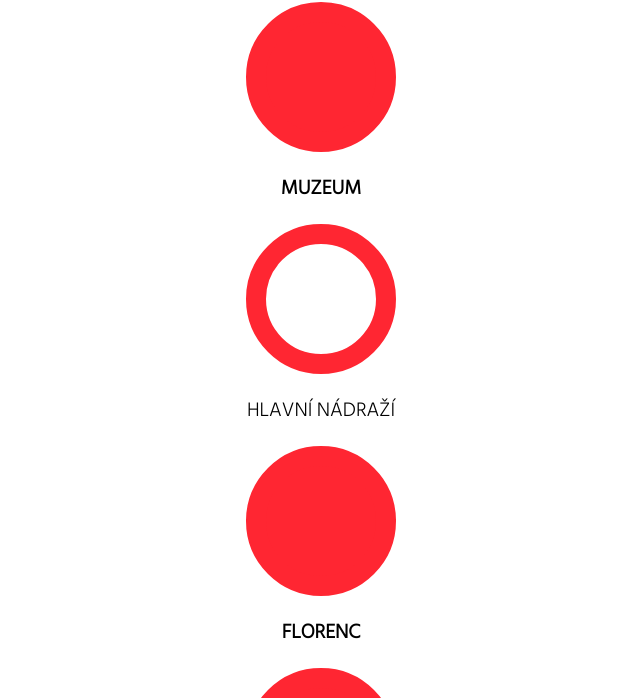
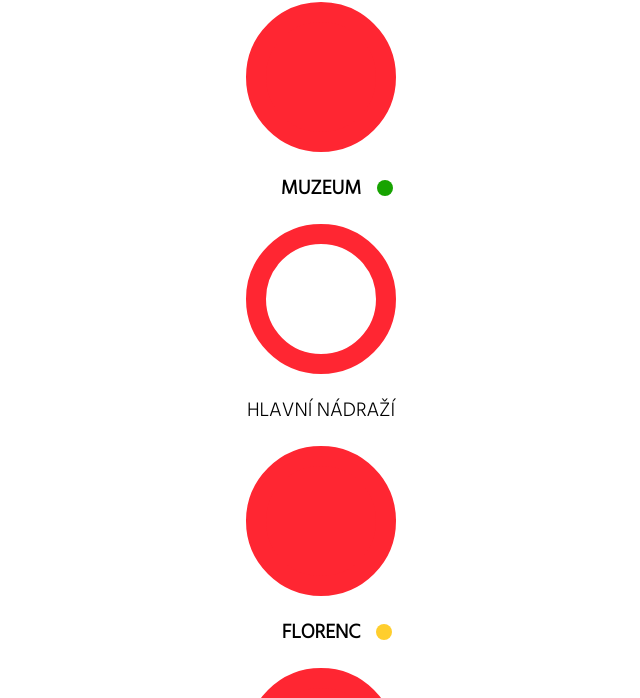
Before and after one commit to hrafil/UMetra_next.js, a Next.js app: page /line-c in a window 1280 px wide. Shown: the part 2022-2720 px from the top of the page, without its empty margins (319-959 px from the left). Built offline with nearby package versions, Linux system fonts and the light colour scheme.

Commit message:
Transfer krome A

```diff
--- a/components/CreateLine.js
+++ b/components/CreateLine.js
@@ -37,20 +37,19 @@ const CreateStation = ({ line, color, colorEmpty, letter }) => {
             <div className={color}></div>
             <p className="label">
               {line.station.toUpperCase()}
-              {
-                transferToC ? (
-                  <Link href="/line-c">
-                    <div className="transfer_red"></div>
-                  </Link>
-                ) : undefined
-
-                // transferToA ? (
-                //   <Link href="/line-a">A</Link>
-                // ) : transferToB ? (
-                //   <Link href="/line-b">B</Link>
-                // ) : (
-                //   ' '
-              }
+              {transferToC ? (
+                <Link href="/line-c">
+                  <div className="transfer_red"></div>
+                </Link>
+              ) : transferToA ? (
+                <Link href="/line-a">
+                  <div className="transfer_green"></div>
+                </Link>
+              ) : transferToB ? (
+                <Link href="/line-b">
+                  <div className="transfer_yellow"></div>
+                </Link>
+              ) : undefined}
             </p>
           </div>
         </Link>
--- a/styles/globals.css
+++ b/styles/globals.css
@@ -85,6 +85,28 @@ li {
 /* Line B transfer */
 .transfer_red {
   background-color: #ff2632;
+  width: 1rem;
+  height: 1rem;
+  border-radius: 50%;
+  display: inline-block;
+  position: absolute;
+  margin-left: 1rem;
+  margin-top: 0.5rem;
+}
+
+.transfer_green {
+  background-color: #17a301;
+  width: 1rem;
+  height: 1rem;
+  border-radius: 50%;
+  display: inline-block;
+  position: absolute;
+  margin-left: 1rem;
+  margin-top: 0.5rem;
+}
+
+.transfer_yellow {
+  background-color: #ffce2d;
   width: 1rem;
   height: 1rem;
   border-radius: 50%;
```
